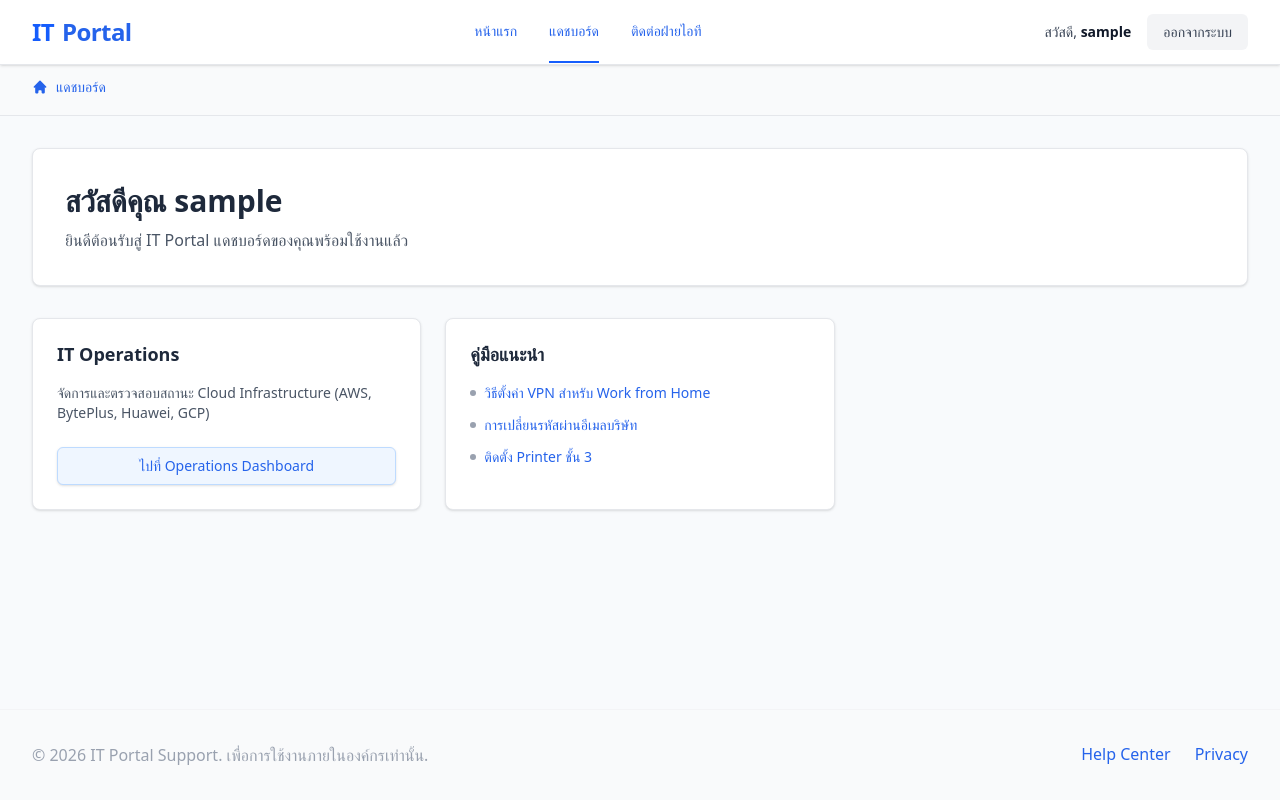
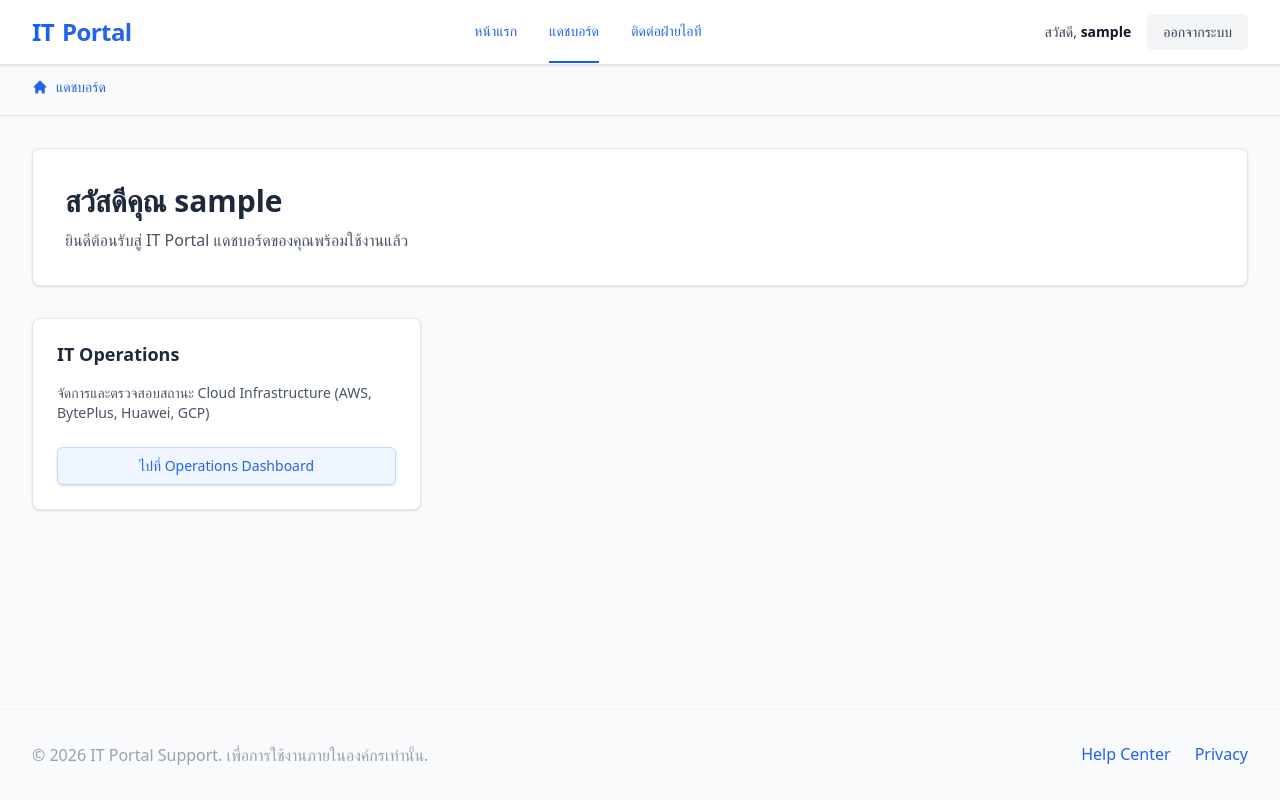
Before and after one commit to sipparush/itportal-v2, a Next.js app: page /home in a window 1280 px wide. Built offline with nearby package versions, Linux system fonts and the light colour scheme; sample sign-in values are in the browser's storage.

Commit message:
add cf api

```diff
--- a/docker-compose.yml
+++ b/docker-compose.yml
@@ -33,10 +33,10 @@
       - AWS_REGION=ap-southeast-1
       - DATABASE_URL=postgresql://it_user:it_password@postgres:5432/itportal_db
       - CF_API_TOKEN=${CF_API_TOKEN}
-      - CF_DNS_TARGET_IP=${CF_DNS_TARGET_IP:-52.220.167.209}
+      # - CF_DNS_TARGET_IP=${CF_DNS_TARGET_IP:-52.220.167.209}
 
-    # Check if we need to set user explicitly if UID mismatch causes permission issues
-    # user: "${UID}:${GID}"
+      # Check if we need to set user explicitly if UID mismatch causes permission issues
+      # user: "${UID}:${GID}"
     restart: unless-stopped
 
 volumes:
--- a/src/app/home/page.js
+++ b/src/app/home/page.js
@@ -95,7 +95,7 @@
                 </div> */}
 
                 {/* Knowledge Base */}
-                <div className="bg-white rounded-lg shadow-sm border border-gray-200 p-6 hover:shadow-md transition-shadow">
+                {/* <div className="bg-white rounded-lg shadow-sm border border-gray-200 p-6 hover:shadow-md transition-shadow">
                     <div className="flex items-center justify-between mb-4">
                         <h3 className="text-lg font-semibold text-gray-900">คู่มือแนะนำ</h3>
                     </div>
@@ -119,7 +119,7 @@
                             </a>
                         </li>
                     </ul>
-                </div>
+                </div> */}
             </div>
         </div>
     );
```
Also changed, not shown: 1 other file (tests, documents, lock files or other folders).
